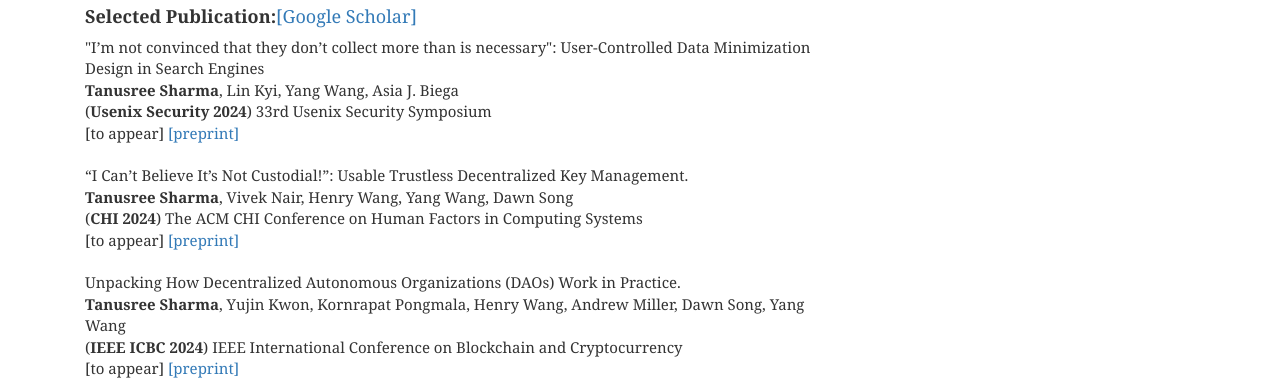
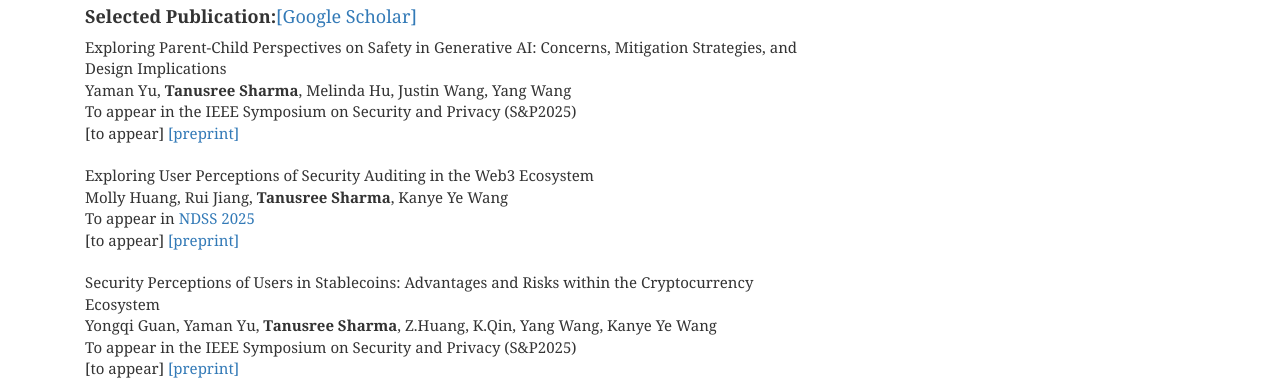
Before and after one commit to TanusreeSharma/tanusreesharma.github.io, a plain HTML site: page index.html in a window 1280 px wide. Shown: the part 574-954 px from the top of the page. Drawn offline with nearby package versions, Linux system fonts and the light colour scheme.

Commit message:
Update index.html

```diff
--- a/index.html
+++ b/index.html
@@ -153,6 +153,22 @@
 				<div class="p1 w-richtext">
 					<h4><strong>Selected Publication:</strong><a href="https://scholar.google.com/citations?hl=en&user=U_iQbMIAAAAJ&view_op=list_works&sortby=pubdate">[Google Scholar]</a> </h4>
 				<ul class="list-unstyled">
+							 <li><span class="publication-title">Exploring Parent-Child Perspectives on Safety in Generative AI: Concerns, Mitigation Strategies, and Design Implications</span><br>
+									  Yaman Yu, <strong>Tanusree Sharma</strong>, Melinda Hu, Justin Wang, Yang Wang <br>
+								To appear in the IEEE Symposium on Security and Privacy (S&P2025)<br>
+									  [to appear] <a href="https://arxiv.org/abs/2406.10461">[preprint]</a>
+							 </li> <br>
+
+						 <li><span class="publication-title"> Exploring User Perceptions of Security Auditing in the Web3 Ecosystem </span><br>
+									Molly Huang, Rui Jiang, <strong>Tanusree Sharma</strong>, Kanye Ye Wang <br>
+									  To appear in <a href="https://www.ndss-symposium.org/ndss2025/">NDSS 2025 </a><br>
+									  [to appear] <a href="https://arxiv.org/abs/2406.10461">[preprint]</a>
+							 </li> <br>
+						 <li><span class="publication-title"> Security Perceptions of Users in Stablecoins: Advantages and Risks within the Cryptocurrency Ecosystem </span><br>
+									Yongqi Guan, Yaman Yu, <strong>Tanusree Sharma</strong>, Z.Huang, K.Qin, Yang Wang, Kanye Ye Wang <br>
+									  To appear in the IEEE Symposium on Security and Privacy (S&P2025) </a><br>
+									  [to appear] <a href="https://eprint.iacr.org/2024/1538">[preprint]</a>
+							 </li> <br>
 				  <li><span class="publication-title">"I’m not convinced that they don’t collect more than is necessary": User-Controlled Data Minimization Design in Search Engines</span><br>
 									  <strong>Tanusree Sharma</strong>, Lin Kyi, Yang Wang, Asia J. Biega<br>
 									  (<strong>Usenix Security 2024</strong>) 33rd Usenix Security Symposium<br>
```
